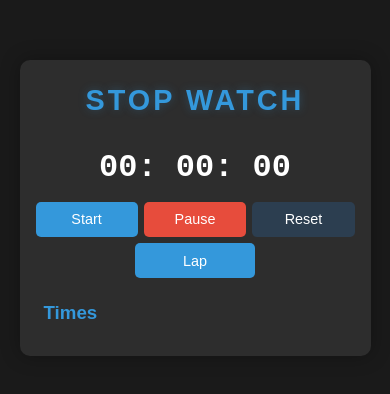
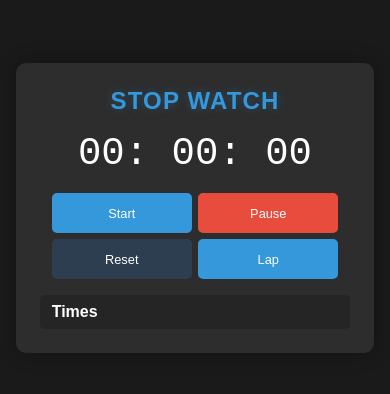
Before and after one commit to Agnivessh/PRODIGY_WD_02, a plain HTML site: page index.html in a window 390 px wide. Shown: the part 214-608 px from the top of the page. Drawn offline with Linux system fonts and the light colour scheme.

Commit message:
responsive web

```diff
--- a/styles.css
+++ b/styles.css
@@ -12,24 +12,24 @@ body {
     align-items: center;
     background-color: #1a1a1a;
     color: #ffffff;
+    padding: 1rem;
 }
 
 .container {
     background-color: #2d2d2d;
-    padding: 2rem;
+    padding: min(5vw, 2rem);
     border-radius: 10px;
     box-shadow: 0 0 20px rgba(0, 0, 0, 0.3);
-    width: 90%;
-    max-width: 500px;
-    margin: 1rem;
+    width: min(95%, 500px);
+    margin: auto;
 }
 
 .title {
-    font-size: clamp(1.8rem, 5vw, 2.5rem);
-    margin-bottom: 2rem;
+    font-size: clamp(1.5rem, 4vw, 2.5rem);
+    margin-bottom: min(4vw, 2rem);
     text-align: center;
     color: #3498db;
-    letter-spacing: 3px;
+    letter-spacing: max(1px, 0.3vw);
     text-shadow: 0 0 10px rgba(52, 152, 219, 0.3);
 }
 
@@ -38,38 +38,36 @@ body {
 }
 
 .display {
-    font-size: clamp(2rem, 8vw, 3.5rem);
-    font-weight: bold;
-    margin-bottom: 1rem;
+    font-size: clamp(2rem, 10vw, 4rem);
+    line-height: 1.2;
+    margin-bottom: min(4vw, 1.5rem);
     font-family: monospace;
     color: #ffffff;
 }
 
 .controls {
-    margin-bottom: 1rem;
-    display: flex;
-    flex-wrap: wrap;
-    justify-content: center;
-    gap: 0.5rem;
+    display: grid;
+    grid-template-columns: repeat(auto-fit, minmax(min(120px, 100%), 1fr));
+    gap: clamp(0.3rem, 1vw, 0.8rem);
+    margin-bottom: min(4vw, 1.5rem);
+    padding: 0 min(3vw, 1rem);
 }
 
 button {
-    padding: 0.5rem 1rem;
-    margin: 0;
-    font-size: clamp(0.9rem, 3vw, 1rem);
+    padding: clamp(0.5rem, 2vw, 1rem);
+    font-size: clamp(0.8rem, 2.5vw, 1rem);
     cursor: pointer;
     border: none;
     border-radius: 5px;
     background-color: #3498db;
     color: white;
-    transition: background-color 0.3s;
-    min-width: 80px;
-    flex: 1;
-    max-width: 120px;
+    transition: all 0.3s ease;
+    height: clamp(2.5rem, 6vw, 3rem);
 }
 
 button:hover {
-    background-color: #2980b9;
+    transform: translateY(-2px);
+    box-shadow: 0 5px 15px rgba(0, 0, 0, 0.3);
 }
 
 #pauseBtn {
@@ -89,16 +87,21 @@ button:hover {
 }
 
 .laps {
-    max-height: clamp(150px, 40vh, 200px);
+    max-height: clamp(120px, 40vh, 300px);
     overflow-y: auto;
     text-align: left;
-    margin-top: 1.5rem;
-    padding: 0 0.5rem;
+    margin-top: min(4vw, 1.5rem);
+    padding: 0 min(3vw, 1rem);
+    border-radius: 5px;
+    background-color: #252525;
 }
 
 .laps h3 {
-    color: #3498db;
-    margin-bottom: 0.5rem;
+    position: sticky;
+    top: 0;
+    background-color: #252525;
+    padding: 0.5rem 0;
+    font-size: clamp(1rem, 3vw, 1.2rem);
 }
 
 #lapList {
@@ -106,10 +109,9 @@ button:hover {
 }
 
 #lapList li {
-    padding: 0.5rem;
+    padding: clamp(0.4rem, 1.5vw, 0.8rem);
     border-bottom: 1px solid #404040;
-    color: #ffffff;
-    font-size: clamp(0.9rem, 2.5vw, 1rem);
+    font-size: clamp(0.8rem, 2.5vw, 1rem);
 }
 
 /* Add scrollbar styling */
@@ -127,33 +129,74 @@ button:hover {
     border-radius: 4px;
 }
 
-/* Media Queries for different screen sizes */
-@media screen and (max-width: 480px) {
+/* Large screens */
+@media screen and (min-width: 1024px) {
     .container {
-        padding: 1.5rem 1rem;
+        padding: 2.5rem;
+    }
+
+    button:hover {
+        transform: translateY(-2px);
+        box-shadow: 0 5px 15px rgba(0, 0, 0, 0.3);
+    }
+}
+
+/* Medium screens */
+@media screen and (max-width: 768px) {
+    .container {
+        padding: 2rem;
     }
 
     .controls {
-        gap: 0.4rem;
-    }
-
-    button {
-        padding: 0.6rem 0.8rem;
+        grid-template-columns: repeat(2, 1fr);
     }
 }
 
-/* For very small screens */
-@media screen and (max-width: 320px) {
+/* Small screens */
+@media screen and (max-width: 480px) {
     .container {
-        padding: 1rem 0.8rem;
+        padding: 1.5rem;
+        width: 100%;
     }
 
     .controls {
-        flex-direction: column;
-        align-items: stretch;
+        grid-template-columns: 1fr 1fr;
+        gap: 0.4rem;
+    }
+}
+
+/* Extra small screens */
+@media screen and (max-width: 320px) {
+    .container {
+        padding: 1rem;
     }
 
-    button {
-        max-width: none;
+    .controls {
+        grid-template-columns: 1fr;
+    }
+
+    .title {
+        font-size: 1.3rem;
     }
 }
+
+/* Dark mode preference */
+@media (prefers-color-scheme: dark) {
+    .container {
+        box-shadow: 0 0 30px rgba(0, 0, 0, 0.5);
+    }
+}
+
+/* Reduced motion preference */
+@media (prefers-reduced-motion: reduce) {
+    button {
+        transition: none;
+    }
+}
+
+/* High contrast mode */
+@media (forced-colors: active) {
+    button {
+        border: 2px solid currentColor;
+    }
+}
```
